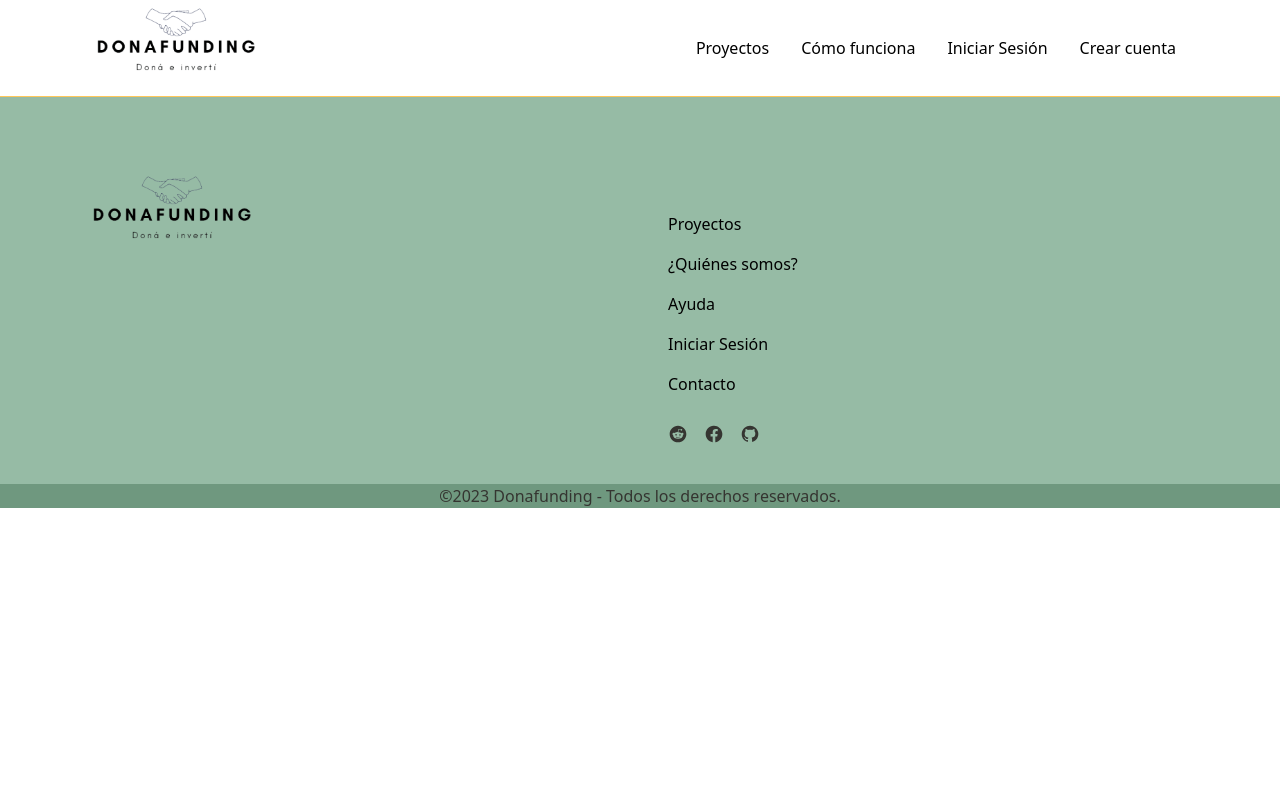
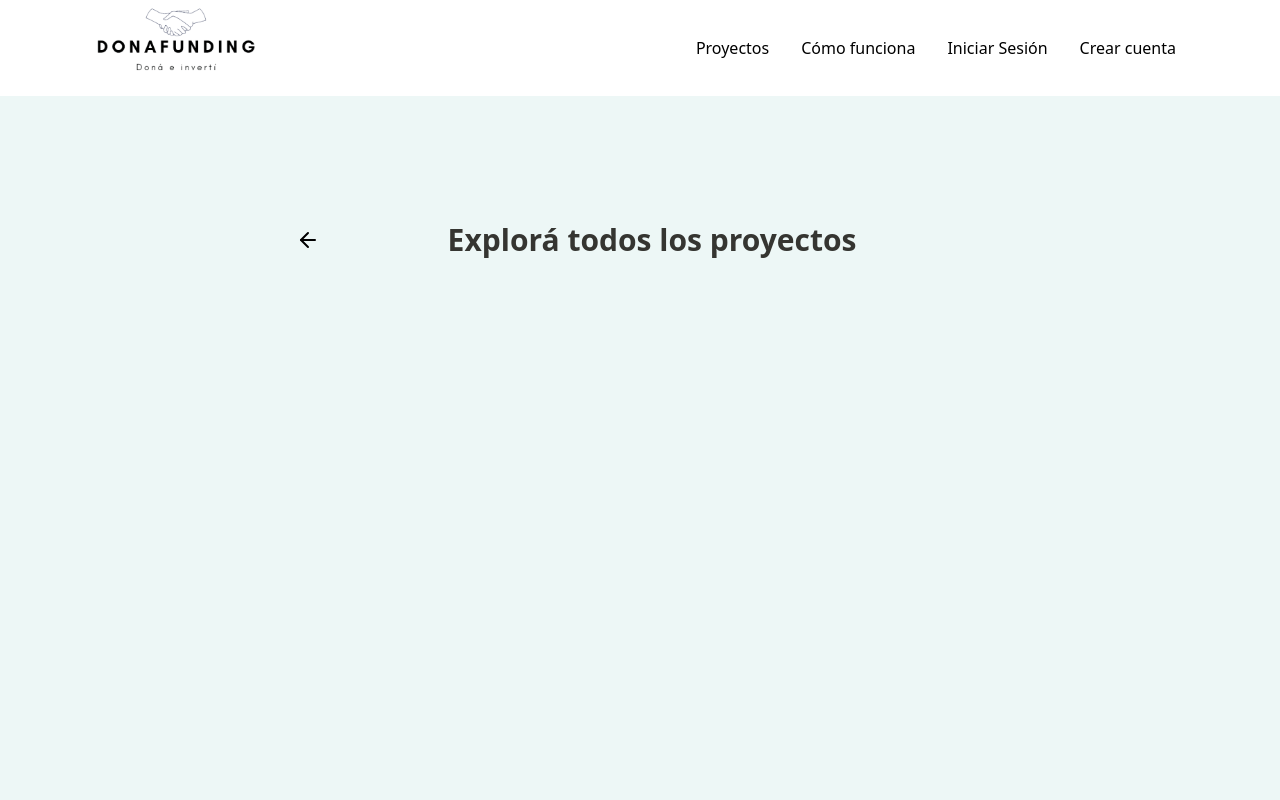
Before and after one commit to yeniferrosana/test-nest, a Vue app in the folder frontend/: page /projects in a window 1280 px wide. Shown: the top 800 px of the page. Built offline with nearby package versions, Linux system fonts and the light colour scheme.

Commit message:
feat: add projects page

```diff
--- /dev/null
+++ b/frontend/src/components/Cards/CFProjectCard.vue
@@ -0,0 +1,11 @@
+<template>
+  <div></div>
+</template>
+
+<script>
+export default {
+  name: "CFProjectCard",
+};
+</script>
+
+<style lang="scss" scoped></style>
--- a/frontend/src/router/index.js
+++ b/frontend/src/router/index.js
@@ -22,6 +22,11 @@ const router = createRouter({
       name: "detail",
       component: () => import("../views/CFDetailView.vue"),
     },
+    {
+      path: "/projects",
+      name: "projects",
+      component: () => import("../views/CFProjectsView.vue"),
+    },
   ],
 });
 
--- /dev/null
+++ b/frontend/src/views/CFProjectsView.vue
@@ -0,0 +1,22 @@
+<template>
+  <div role="main" class="bg-secondary-color min-h-screen">
+    <header class="h-72 flex items-center justify-center relative">
+      <router-link to="/" class="arrow-container relative right-[10%]">
+        <img src="../assets/img/back-arrow.svg" alt="" />
+      </router-link>
+      <h1
+        class="font-montserrat text-3xl font-semibold text-primary-color whitespace-nowrap"
+      >
+        Explorá todos los proyectos
+      </h1>
+    </header>
+  </div>
+</template>
+
+<script>
+export default {
+  name: "CFProjectsView",
+};
+</script>
+
+<style lang="scss" scoped></style>
```
Also changed, not shown: frontend/src/assets/img/back-arrow.svg (added).
